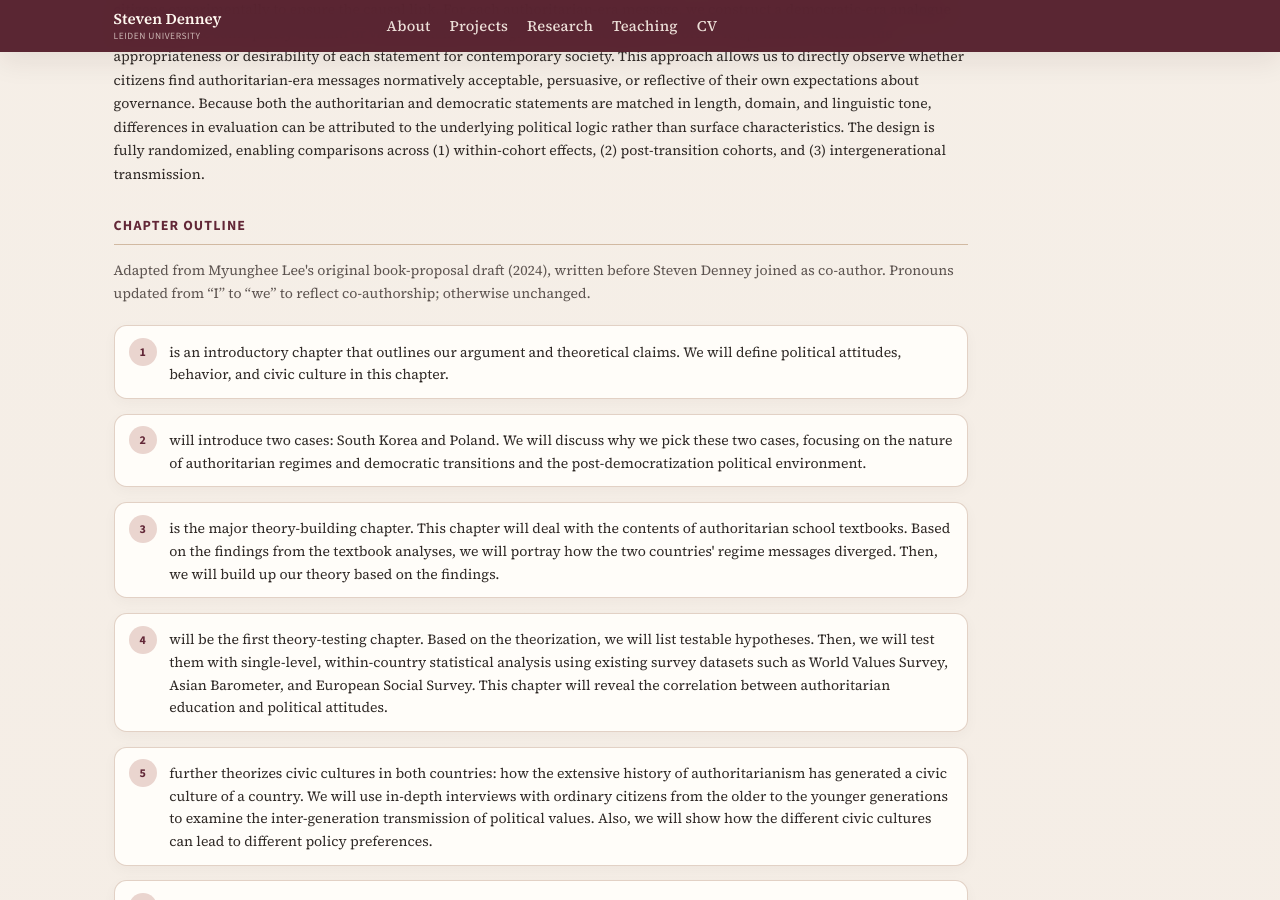
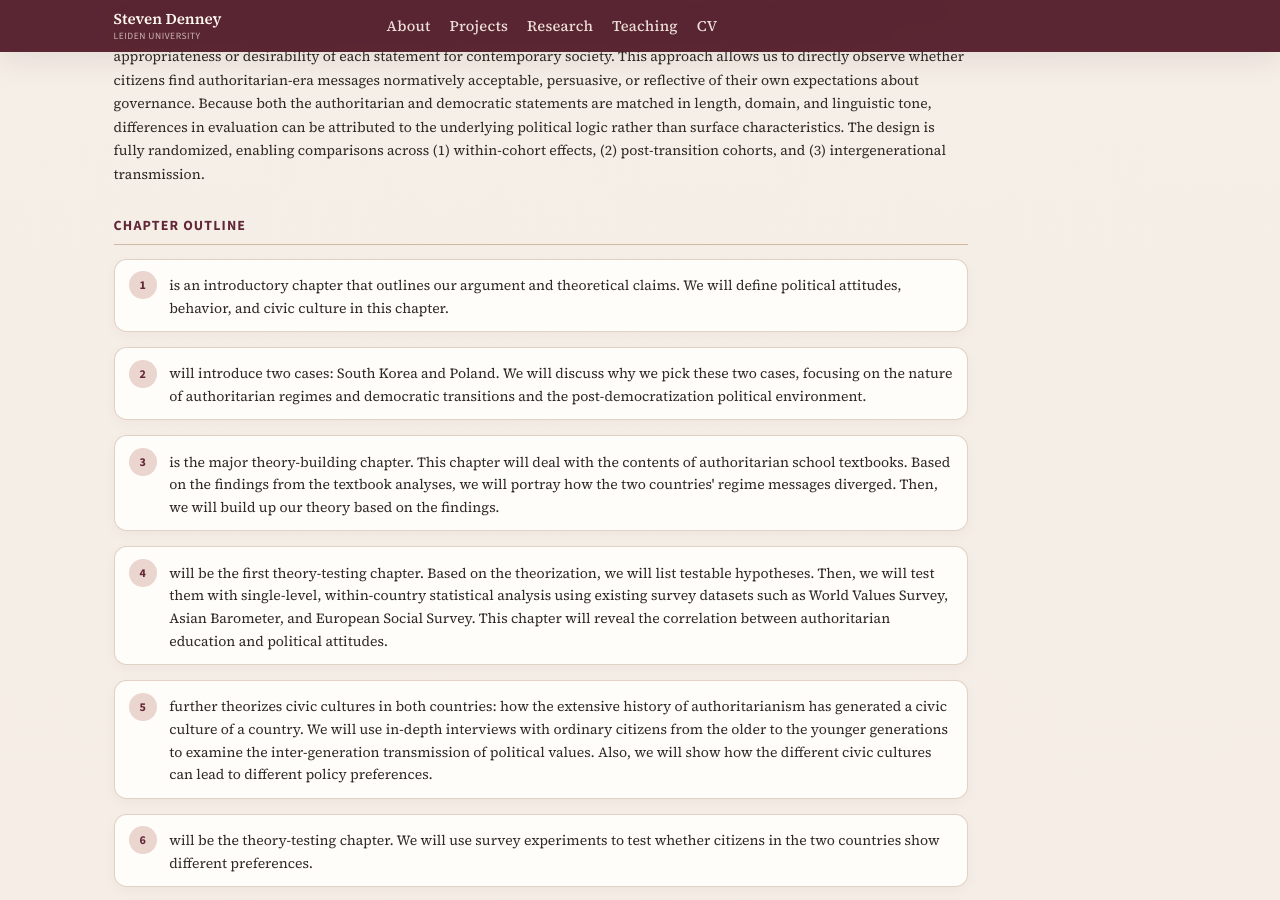
Before and after one commit to scdenney/scdenney.github.io, a Jekyll site: the page built from assets/summaries/democracy-at-school/index.html, in a window 1280 px wide and 900 px high, scrolled down 3048 px. Built offline with Jekyll 4.4.1, drawn with Linux system fonts in a browser that asks for light colours.

Commit message:
Democracy at School page: drop the chapter-outline provenance note
Claude-Session: https://claude.ai/code/session_01YQfViW3goDMfforLQMmo6p

```diff
--- a/assets/summaries/democracy-at-school/index.html
+++ b/assets/summaries/democracy-at-school/index.html
@@ -57,7 +57,6 @@ permalink: /assets/summaries/democracy-at-school/
 
 <div class="research-section">
 <h2>Chapter Outline</h2>
-<p class="page-intro">Adapted from Myunghee Lee's original book-proposal draft (2024), written before Steven Denney joined as co-author. Pronouns updated from &ldquo;I&rdquo; to &ldquo;we&rdquo; to reflect co-authorship; otherwise unchanged.</p>
 <ol class="chapter-list">
 <li><span class="chapter-list__num">1</span><p>is an introductory chapter that outlines our argument and theoretical claims. We will define political attitudes, behavior, and civic culture in this chapter.</p></li>
 <li><span class="chapter-list__num">2</span><p>will introduce two cases: South Korea and Poland. We will discuss why we pick these two cases, focusing on the nature of authoritarian regimes and democratic transitions and the post-democratization political environment.</p></li>
```
